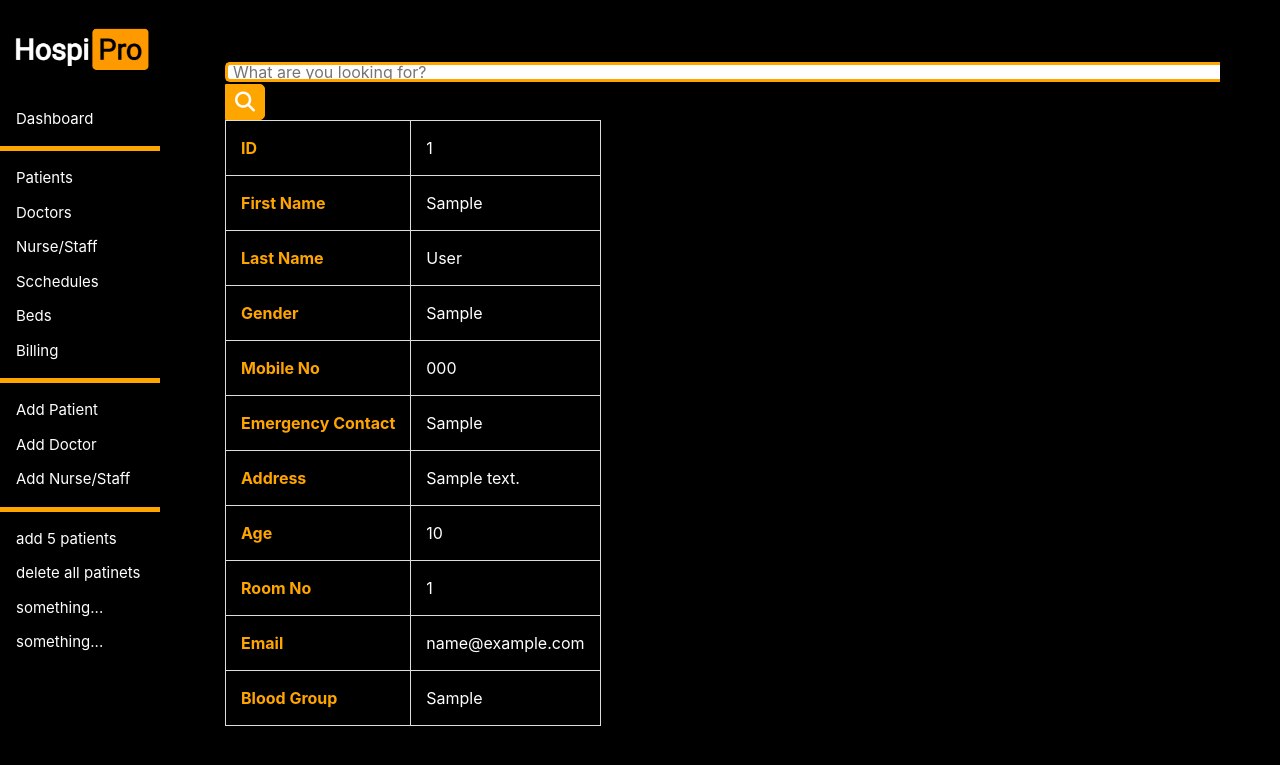
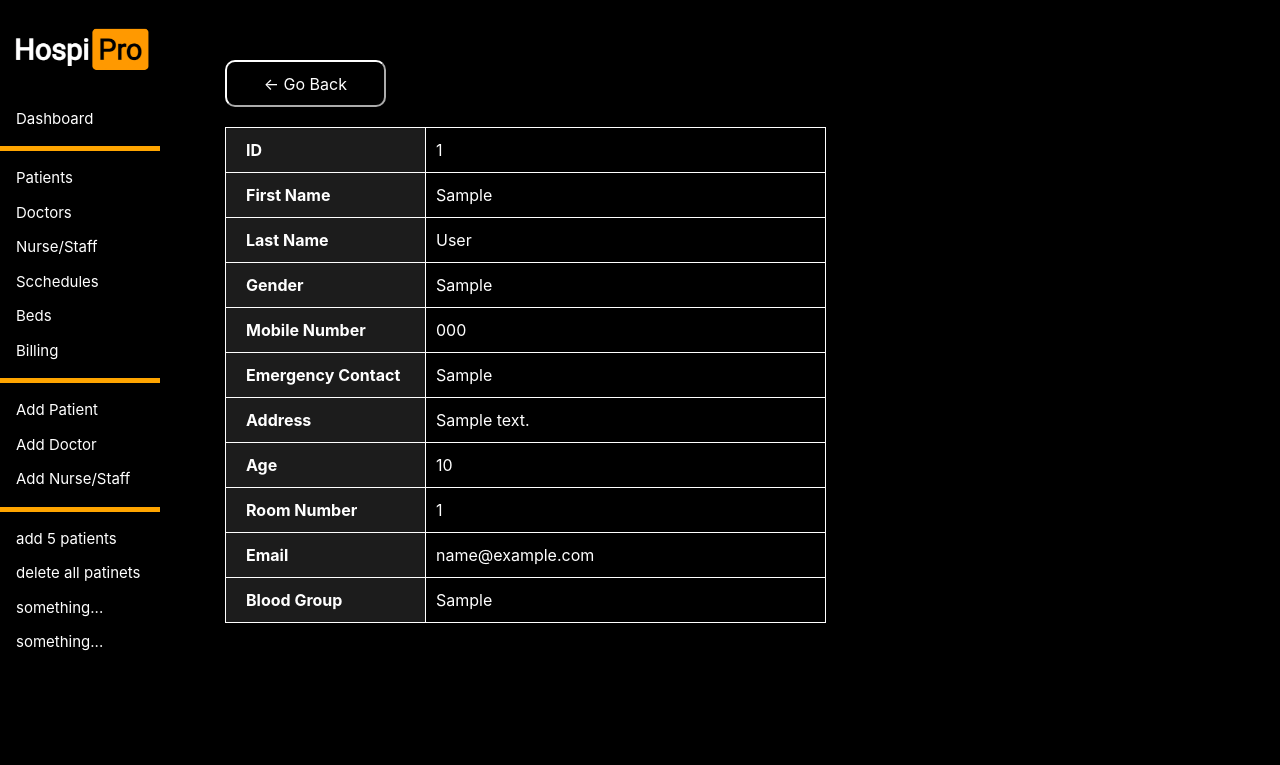
Before and after one commit to AnkitNSFW/HospiPro, a Django app: page /patients/1 in a window 1280 px wide. Shown: the top 765 px of the page. Run offline with Django 4.2, Linux system fonts and the light colour scheme; tables that the repository leaves empty hold one stand-in row (values such as "Sample post"); some libraries are stand-ins or nearby versions.

Commit message:
splited patient html file into 2

```diff
--- /dev/null
+++ b/HospiPro/dashboard/static/css/individual_patient.css
@@ -0,0 +1,43 @@
+.patient-table {
+    border-collapse: collapse;
+    margin-top: 20px;
+
+    border: 1px solid;
+    border-color: white;
+    border-radius: 20px;
+}
+
+.patient-table th,
+.patient-table td {
+    padding: 10px;
+    text-align: left;
+
+    border-bottom: 1px solid;
+    border-right: 1px solid;
+
+}
+
+.patient-table th {
+    width: 200px;
+    padding-left: 20px;
+    background-color: #1c1c1c;
+    color: white;
+}
+
+.patient-table td {
+    color: white;
+    width: 400px;
+}
+.patient-label {
+    font-weight: bold;
+}
+
+
+.bn32 {
+    background: black;
+    border-color: white;
+    border-radius: 10px;
+    padding: 0.6em 2.3em;
+    font-size: 1em;
+    color: white;
+  }
--- a/HospiPro/dashboard/static/css/patient.css
+++ b/HospiPro/dashboard/static/css/patient.css
@@ -1,9 +1,5 @@
 .patient-table {
     border-collapse: collapse;
-}
-
-tr {
-  width: 1000px;
 }
 
 table, th, td {
@@ -65,3 +61,11 @@ table, th, td {
   cursor: pointer;
   font-size: 20px;
 }
+
+
+.name_width{
+  width: 200px;
+}
+.short_width{
+  width: 100px;
+}
--- /dev/null
+++ b/HospiPro/dashboard/templates/dashboard/individual_patient.html
@@ -0,0 +1,83 @@
+{% extends 'dashboard/base.html' %}
+
+{% load static %}
+
+{%block title%}
+    Patients
+{%endblock%}
+
+{%block extra_css%}
+<link rel="stylesheet" href="{% static 'css/individual_patient.css' %}">
+<link rel="stylesheet" href="https://cdnjs.cloudflare.com/ajax/libs/font-awesome/6.4.2/css/all.min.css" integrity="sha512-z3gLpd7yknf1YoNbCzqRKc4qyor8gaKU1qmn+CShxbuBusANI9QpRohGBreCFkKxLhei6S9CQXFEbbKuqLg0DA==" crossorigin="anonymous" referrerpolicy="no-referrer" />
+{%endblock%}
+
+
+{%block content%}
+    {% if patient %}
+        <div>
+            <a><button class="bn-32 bn32" onclick="go_back()"><- Go Back<Back</button></a>
+        </div>
+        <div>
+            <table class="patient-table">
+                <tr>
+                    <th class="patient-label">ID</th>
+                    <td>{{patient.id}}</td>
+                </tr>
+                <tr>
+                    <th class="patient-label">First Name</th>
+                    <td>{{patient.first_name}}</td>
+                </tr>
+                <tr>
+                    <th class="patient-label">Last Name</th>
+                    <td>{{patient.last_name}}</td>
+                </tr>
+                <tr>
+                    <th class="patient-label">Gender</th>
+                    <td>{{patient.gender}}</td>
+                </tr>
+                <tr>
+                    <th class="patient-label">Mobile Number</th>
+                    <td>{{patient.mobile_number}}</td>
+                </tr>
+                <tr>
+                    <th class="patient-label">Emergency Contact</th>
+                    <td>{{patient.emergency_contact}}</td>
+                </tr>
+                <tr>
+                    <th class="patient-label">Address</th>
+                    <td>{{patient.address}}</td>
+                </tr>
+                <tr>
+                    <th class="patient-label">Age</th>
+                    <td>{{patient.age}}</td>
+                </tr>
+                <tr>
+                    <th class="patient-label">Room Number</th>
+                    <td>{{patient.room_no}}</td>
+                </tr>
+                <tr>
+                    <th class="patient-label">Email</th>
+                    <td>{{patient.email}}</td>
+                </tr>
+                <tr>
+                    <th class="patient-label">Blood Group</th>
+                    <td>{{patient.blood_group}}</td>
+                </tr>
+            </table>
+        </div>
+    {% else %}
+        <div class="user_not_found_div">
+            <h1 class="user_not_found_h1">User Not Found</h1>
+        </div>
+    {%endif%}
+{%endblock%}
+
+
+
+{%block extra_js%}
+    <script>
+        function go_back(){
+            window.history.back()
+        }
+    </script>
+{%endblock%}
--- a/HospiPro/dashboard/templates/dashboard/patients.html
+++ b/HospiPro/dashboard/templates/dashboard/patients.html
@@ -13,6 +13,7 @@
 
 
 {%block content%}
+    {% if patients %}
         <div class="wrap">
             <div class="search">
                 <input type="text" class="searchTerm" placeholder="What are you looking for?" id="searchInput">
@@ -21,13 +22,8 @@
                 </button>
             </div>
         </div>
-    {% if user_not_found %}
-        <div class="user_not_found_div">
-            <h1 class="user_not_found_h1">User Not Found</h1>
-        </div>
-    {% else %}
+
         <table class="patient-table">
-            {% if patients %}
             <tr>
                 <th>Name</th>
                 <th>Gender</th>
@@ -37,75 +33,29 @@
             </tr>
             {% for patient in patients %}
                 <tr class="patient-data">
-                        <td>
+                    <td class="name_width">
                         <a href="/patients/{{ patient.id }}" style="color: white;">
                             {{ patient.first_name }} {{ patient.last_name }}
                         </a>
                     </td>
                     {% if patient.gender == "Male" %}
-                            <td>M</td>
+                        <td class="short_width">M</td>
                     {% elif patient.gender == "Female" %}
-                            <td>F</td>
+                        <td class="short_width">F</td>
                     {% else %}
-                            <td>T</td>
+                        <td class="short_width">T</td>
                     {% endif %}
-                        <td>{{patient.age}}</td>
-                        <td>{{patient.room_no}}</td>
-                        <td>{{patient.blood_group}}</td>
+                    <td class="short_width">{{patient.age}}</td>
+                    <td class="short_width">{{patient.room_no}}</td>
+                    <td class="short_width">{{patient.blood_group}}</td>
                 </tr>
-                {% endfor %}
-            {% elif individual_patient%}
-                <tr class="patient-data">
-                    <th>ID</th>
-                    <td>{{individual_patient.id}}</td>
-                </tr>
-                <tr class="patient-data">
-                    <th>First Name</th>
-                    <td>{{individual_patient.first_name}}</td>
-                </tr>
-                <tr class="patient-data">
-                    <th>Last Name</th>
-                    <td>{{individual_patient.last_name}}</td>
-                </tr>
-                <tr class="patient-data">
-                    <th>Gender</th>
-                    <td>{{individual_patient.gender}}</td>
-                </tr>
-                <tr class="patient-data">
-                    <th>Mobile No</th>
-                    <td>{{individual_patient.mobile_number}}</td>
-                </tr>
-                <tr class="patient-data">
-                    <th>Emergency Contact</th>
-                    <td>{{individual_patient.emergency_contact}}</td>
-                </tr>
-                <tr class="patient-data">
-                    <th>Address</th>
-                    <td>{{individual_patient.address}}</td>
-                </tr>
-                <tr class="patient-data">
-                    <th>Age</th>
-                    <td>{{individual_patient.age}}</td>
-                </tr>
-                <tr class="patient-data">
-                    <th>Room No</th>
-                    <td>{{individual_patient.room_no}}</td>
-                </tr>
-                <tr class="patient-data">
-                    <th>Email</th>
-                    <td>{{individual_patient.email}}</td>
-                </tr>
-                <tr class="patient-data">
-                    <th>Blood Group</th>
-                    <td>{{individual_patient.blood_group}}</td>
-                </tr>
-            {% else %}
+            {%endfor%}
+        </table>
+        {%else%}
             <div class="user_not_found_div">
                 <h1 class="user_not_found_h1">User Not Found</h1>
             </div>
         {%endif%}
-        {% endif %}
-    </table>
 {%endblock%}
 
 {%block extra_js%}
--- a/HospiPro/dashboard/views.py
+++ b/HospiPro/dashboard/views.py
@@ -15,34 +15,30 @@ def home(response):
 def patients(response):
     context = {}
     context['patients'] = Patient.objects.all()
-    context['individual_patient'] = None
-    context['user_not_found'] = False
     return render(response, 'dashboard/patients.html', context=context)
 
 def patients_id(response, id):
     context = {}
-    context['patients'] = None
+    context['patient'] = None
     try:
-        context['individual_patient'] = Patient.objects.get(id=id)
-        context['user_not_found'] = False
+        context['patient'] = Patient.objects.get(id=id)
     except:
-        context['individual_patient'] = []
-        context['user_not_found'] = True
+        context['patient'] = []
+    print(id)
+    return render(response, 'dashboard/individual_patient.html', context=context)
 
-    return render(response, 'dashboard/patients.html', context=context)
-
+# if someone directly goes to /search/ without to_srarch redirecting to /patient
 def patients_search(response):
     return redirect('patients')
 
 def patients_to_search(response, to_search):
     context = {}
-    context['individual_patient'] = None
     try:
-        context['patients'] = Patient.search(to_search)
-        context['user_not_found'] = False
+        context['patient'] = Patient.search(to_search)
     except:
-        context['patients'] = []
-        context['user_not_found'] = True
+        context['patient'] = []
+
+    print(len( context['patient']))
 
     return render(response, 'dashboard/patients.html', context=context)
 
```
Also changed, not shown: HospiPro/dashboard/static/javascript/add_doctor.html (renamed from HospiPro/dashboard/templates/dashboard/add_doctor.html). Lines whose indentation alone changed are shown as unchanged.
